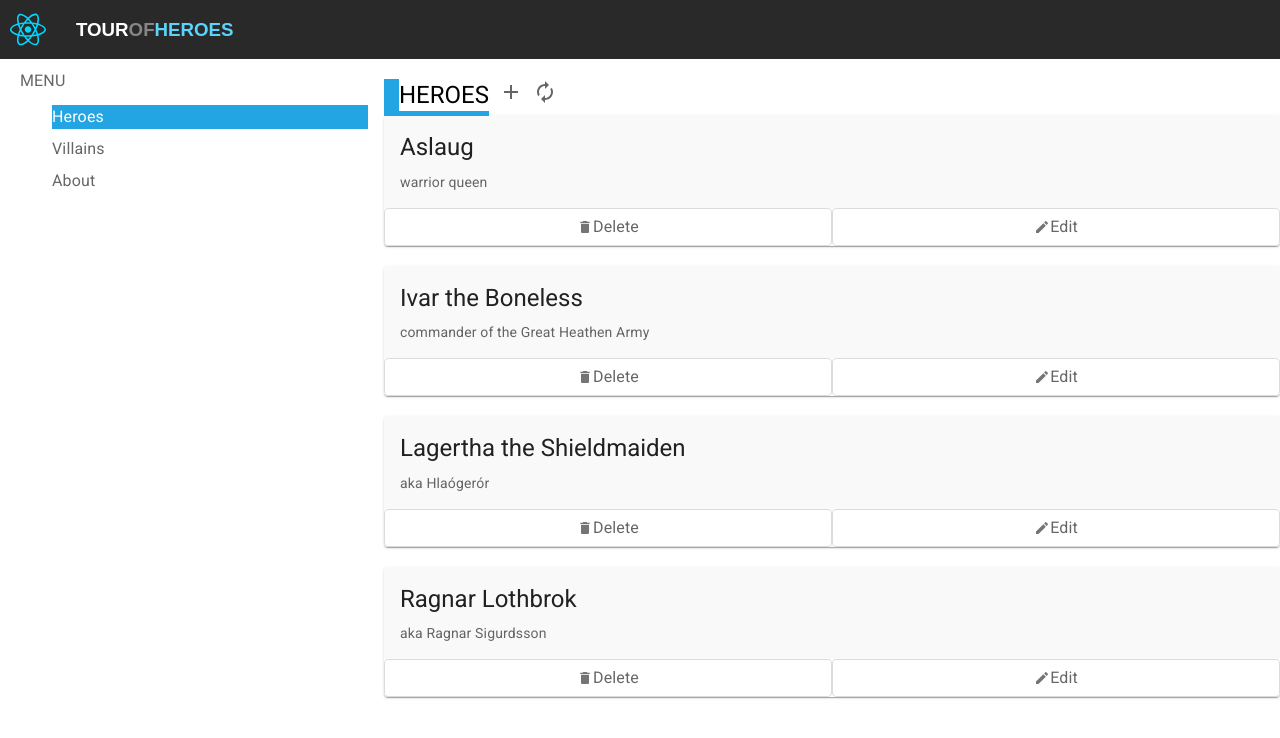
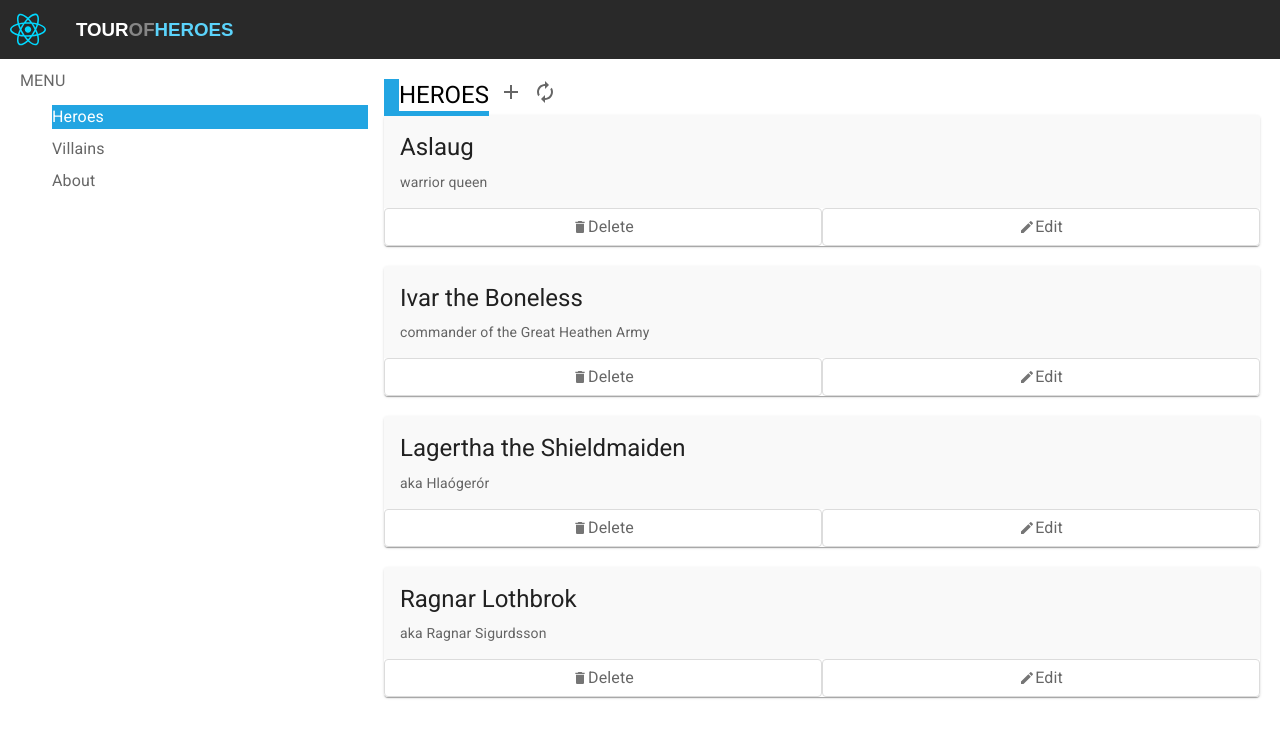
Before and after one commit to zndelfin/Tour-Of-Heroes-FE, a React (Vite) app: page / in a window 1280 px wide. Shown: the top 738 px of the page. Built offline with nearby package versions, Linux system fonts and the light colour scheme.

Commit message:
TECH-213: Add padding to CardItems

```diff
--- a/src/Components/CardItems.jsx
+++ b/src/Components/CardItems.jsx
@@ -10,7 +10,7 @@ import EditIcon from '@mui/icons-material/Edit';
 export default function CardItems() {
   return (
     <Box>
-      <Card sx={{marginTop:"20px", marginBottom:"20px"}}>
+      <Card sx={{marginTop:"20px", marginBottom:"20px", marginRight:"20px"}}>
           <CardContent sx={{backgroundColor:"#F9F9F9"}}>
             <Typography gutterBottom variant="h5" component="div">
               Aslaug
@@ -31,7 +31,7 @@ export default function CardItems() {
           </Box>
       </Card>
 
-      <Card sx={{marginTop:"20px", marginBottom:"20px"}}>
+      <Card sx={{marginTop:"20px", marginBottom:"20px", marginRight:"20px"}}>
           <CardContent sx={{backgroundColor:"#F9F9F9"}}>
             <Typography gutterBottom variant="h5" component="div">
               Ivar the Boneless
@@ -53,7 +53,7 @@ export default function CardItems() {
       </Card>
 
 
-      <Card sx={{marginTop:"20px", marginBottom:"20px"}}>
+      <Card sx={{marginTop:"20px", marginBottom:"20px", marginRight:"20px"}}>
           <CardContent sx={{backgroundColor:"#F9F9F9"}}>
             <Typography gutterBottom variant="h5" component="div">
               Lagertha the Shieldmaiden
@@ -75,7 +75,7 @@ export default function CardItems() {
       </Card>
 
 
-      <Card sx={{marginTop:"20px", marginBottom:"20px"}}>
+      <Card sx={{marginTop:"20px", marginBottom:"20px", marginRight:"20px"}}>
           <CardContent sx={{backgroundColor:"#F9F9F9"}}>
             <Typography gutterBottom variant="h5" component="div">
               Ragnar Lothbrok
--- a/src/Components/MainContent.jsx
+++ b/src/Components/MainContent.jsx
@@ -13,7 +13,8 @@ export default function MainContent(){
                 flexDirection:"column",
                 float:"right",
                 width:"70%",
-                marginTop:"-110px"}}>
+                marginTop:"-110px"
+                }}>
             <CardItems/>
             </Box>
     </Box>
```
